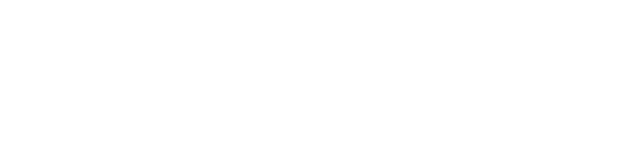
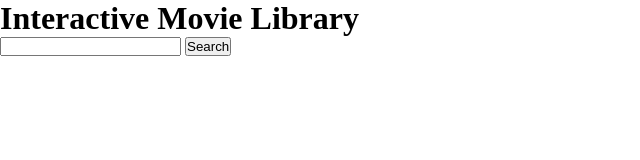
Before and after one commit to asenovmd77/interactive-movie-library, a plain HTML site: page index.html in a window 1280 px wide. Shown: the whole page, without its empty margins (0-640 px from the left). Drawn offline with Linux system fonts and the light colour scheme.

Commit message:
Update index.html

```diff
--- a/index.html
+++ b/index.html
@@ -8,6 +8,14 @@
     <title>Interactive Movie Library</title>
 </head>
 <body>
-
+    <header>
+        <h1>Interactive Movie Library</h1>
+        <form >
+            <input type="text" />
+            <button class="search-button">Search</button>
+        </form>
+    </header>
+    <aside></aside>
+    <main></main>
 </body>
 </html>
```
